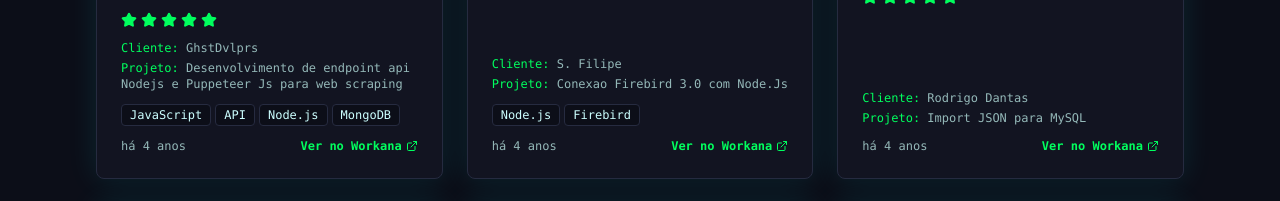
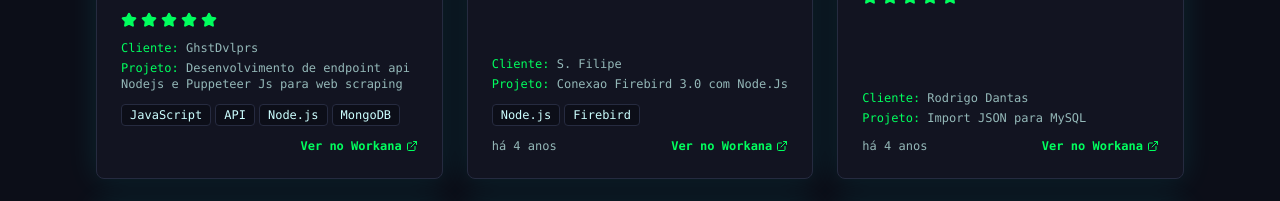
Before and after one commit to albanirneves/albanirneves, a React (Vite) app: page / in a window 1280 px wide. Shown: the part 6200-6401 px from the top of the page. Built offline with nearby package versions, Linux system fonts and the light colour scheme; the HTML template or start-up script is replaced by a standard one.

Commit message:
Preceding changes

```diff
--- a/src/components/Testimonials.tsx
+++ b/src/components/Testimonials.tsx
@@ -68,8 +68,7 @@ const Testimonials = () => {
       client: "GhstDvlprs",
       project: "Desenvolvimento de endpoint api Nodejs e Puppeteer Js para web scraping",
       comment: "Excelente profissional! Atendeu as minhas requisições de forma super rapida! Recomendo!",
-      techs: ["JavaScript", "API", "Node.js", "MongoDB"],
-      time: "há 4 anos"
+      techs: ["JavaScript", "API", "Node.js", "MongoDB"]
     },
     {
       client: "S. Filipe",
```
